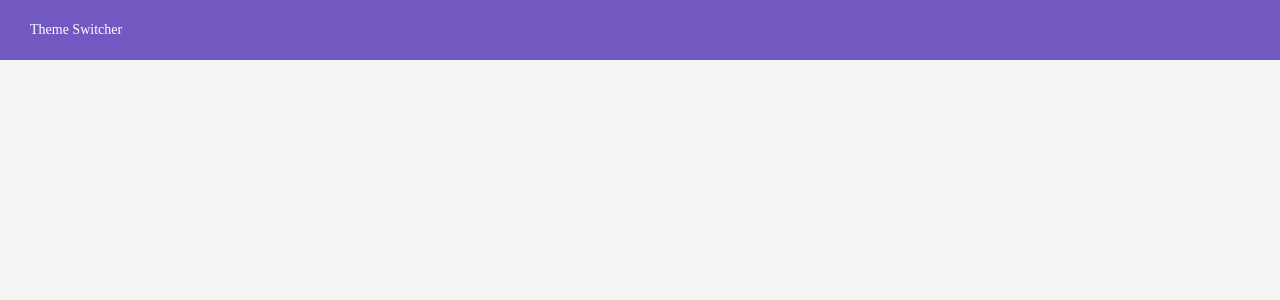
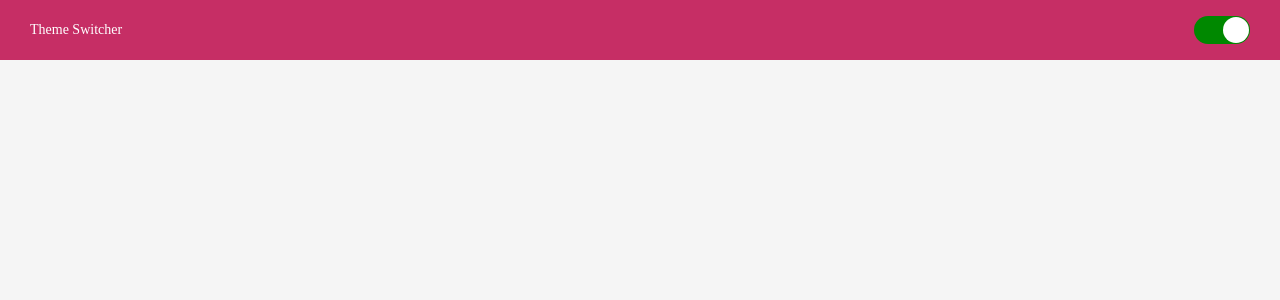
Before and after one commit to Danilosilvaf/ThemeSwitcher, a React (Create React App) app in the folder themeswitcher/: page / in a window 1280 px wide. Shown: the top 300 px of the page. Built offline with nearby package versions, Linux system fonts and the light colour scheme; the HTML template or start-up script is replaced by a standard one.

Commit message:
Implementing button switch

```diff
--- a/themeswitcher/src/components/Header/index.tsx
+++ b/themeswitcher/src/components/Header/index.tsx
@@ -1,4 +1,5 @@
-import React from "react";
+import React from 'react';
+import Switch from 'react-switch'
 
 import { Container } from './styles';
 
@@ -6,6 +7,13 @@ const Header: React.FC = () => {
     return(
         <Container>
             Theme Switcher
+
+            <Switch
+                onChange={() => {}}
+                checked={true}
+                checkedIcon={false}
+                uncheckedIcon={false}
+            />
         </Container>
     );
 }
--- a/themeswitcher/src/components/Header/styles.ts
+++ b/themeswitcher/src/components/Header/styles.ts
@@ -2,9 +2,10 @@ import styled from "styled-components";
 
 export const Container = styled.div`
     height: 60px;
-    background: #7159c1;
+    background: ${props => props.theme.colors.primary};
     color: #FFF;
     display: flex;
     align-items: center;
+    justify-content: space-between;
     padding: 0 30px;
 `;
```
